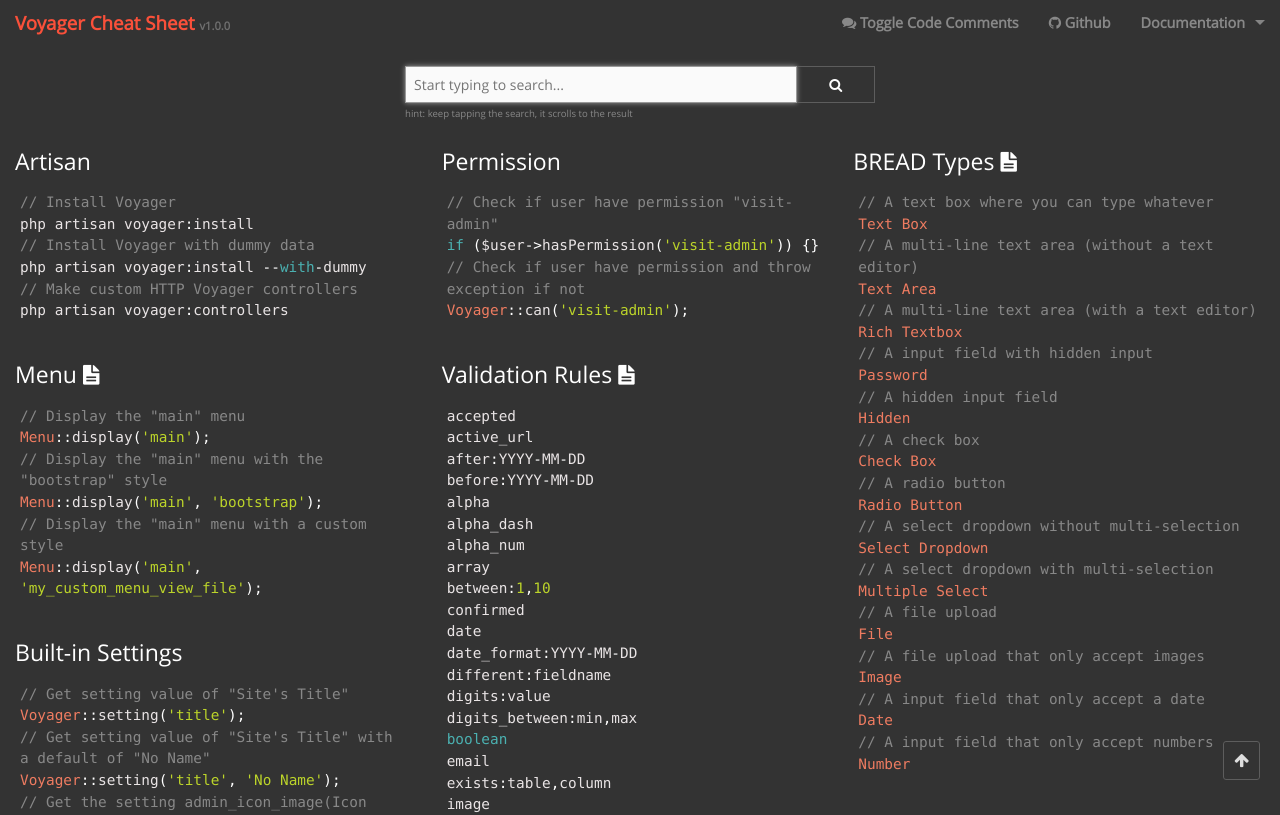
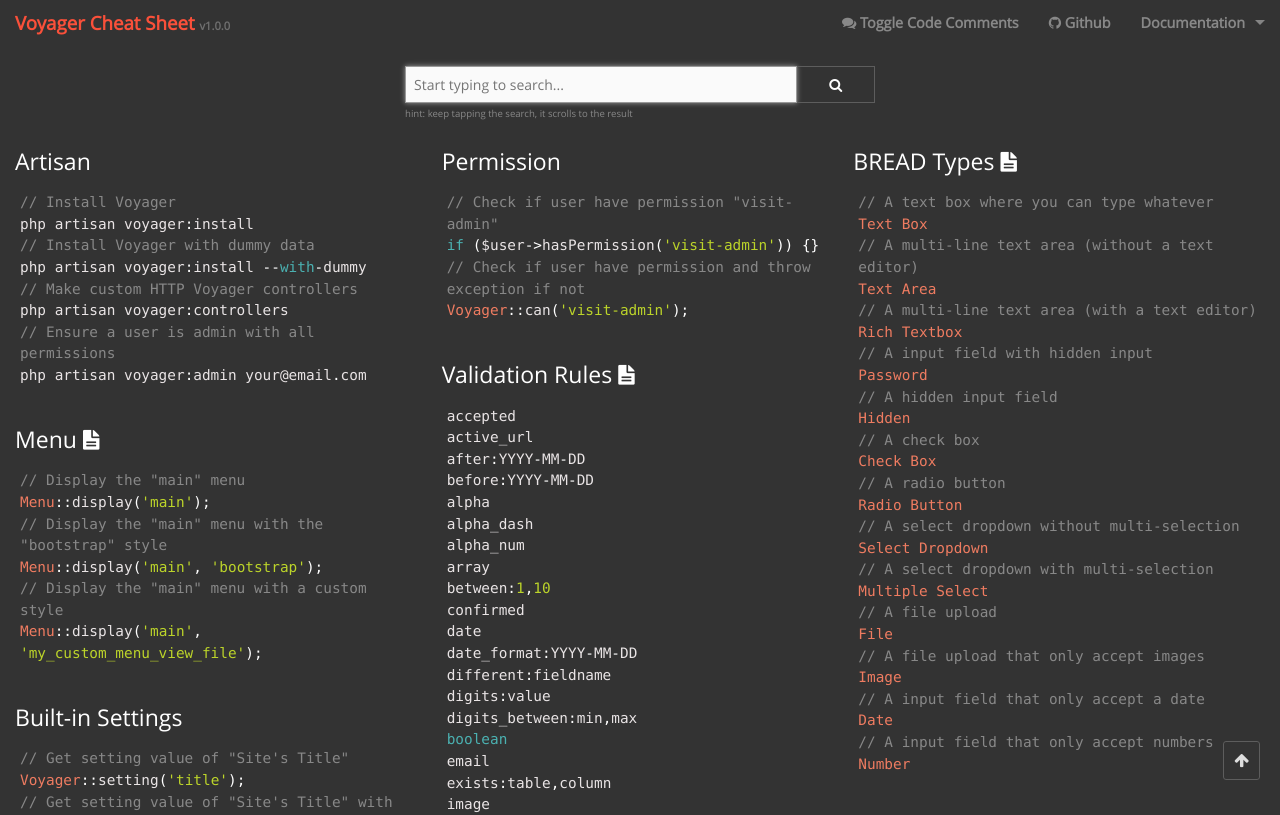
Before and after one commit to ulties/voyager-cheatsheet, a plain HTML site: page index.html in a window 1280 px wide. Shown: the top 815 px of the page. Drawn offline with Linux system fonts and the light colour scheme.

Commit message:
Add command to make admin

```diff
--- a/index.html
+++ b/index.html
@@ -67,6 +67,8 @@ php artisan voyager:install
 php artisan voyager:install --with-dummy
 // Make custom HTTP Voyager controllers
 php artisan voyager:controllers
+// Ensure a user is admin with all permissions
+php artisan voyager:admin your@email.com
                 </pre>
 
         <h4><a name="menu" href="#menu">Menu</a> <a href="https://the-control-group.github.io/voyager/docs/v0.10/#core-concepts-menus" title="Menu @ Voyager Docs"><i class="icon-file-text"></i></a></h4>
```
